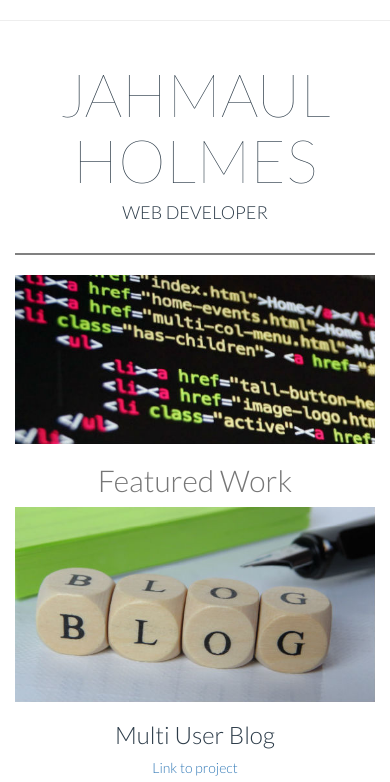
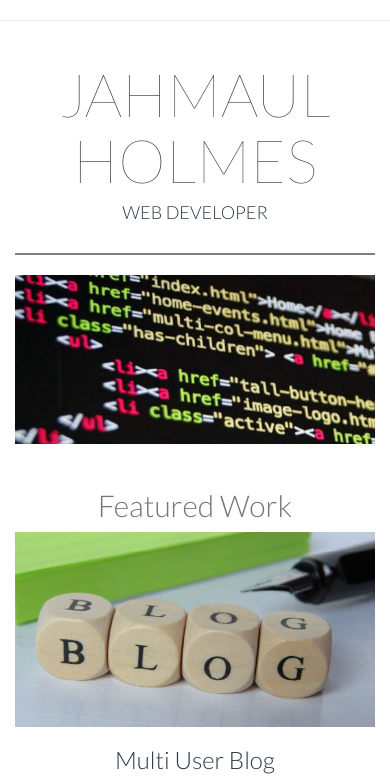
Before and after one commit to jholmes16/Portfolio, a plain HTML site: page index.html in a window 390 px wide. Shown: the top 782 px of the page. Drawn offline with Linux system fonts and the light colour scheme.

Commit message:
deleted 768 @media tag

```diff
--- a/css/main.css
+++ b/css/main.css
@@ -51,6 +51,14 @@ hr.hrLine {
 		display: none;
 	}
 
+	.logo {
+        display: none;
+    }
+
+    .name {
+        text-align: center;
+    }
+
 	img {
 		display: block;
 		margin-left: auto;
@@ -59,19 +67,12 @@ hr.hrLine {
 
 	h2 {
 		text-align: center;
+		padding-top: 25px;
 	}
 
 	p {
-		padding-bottom: 15px;
+		padding-bottom: 35px;
+		font-size: 1.5em;
 	}
+
 }
-
-@media screen and (max-width: 768px) {
-    .logo {
-        display: none;
-    }
-
-    .name {
-        text-align: center;
-    }
-}
```
